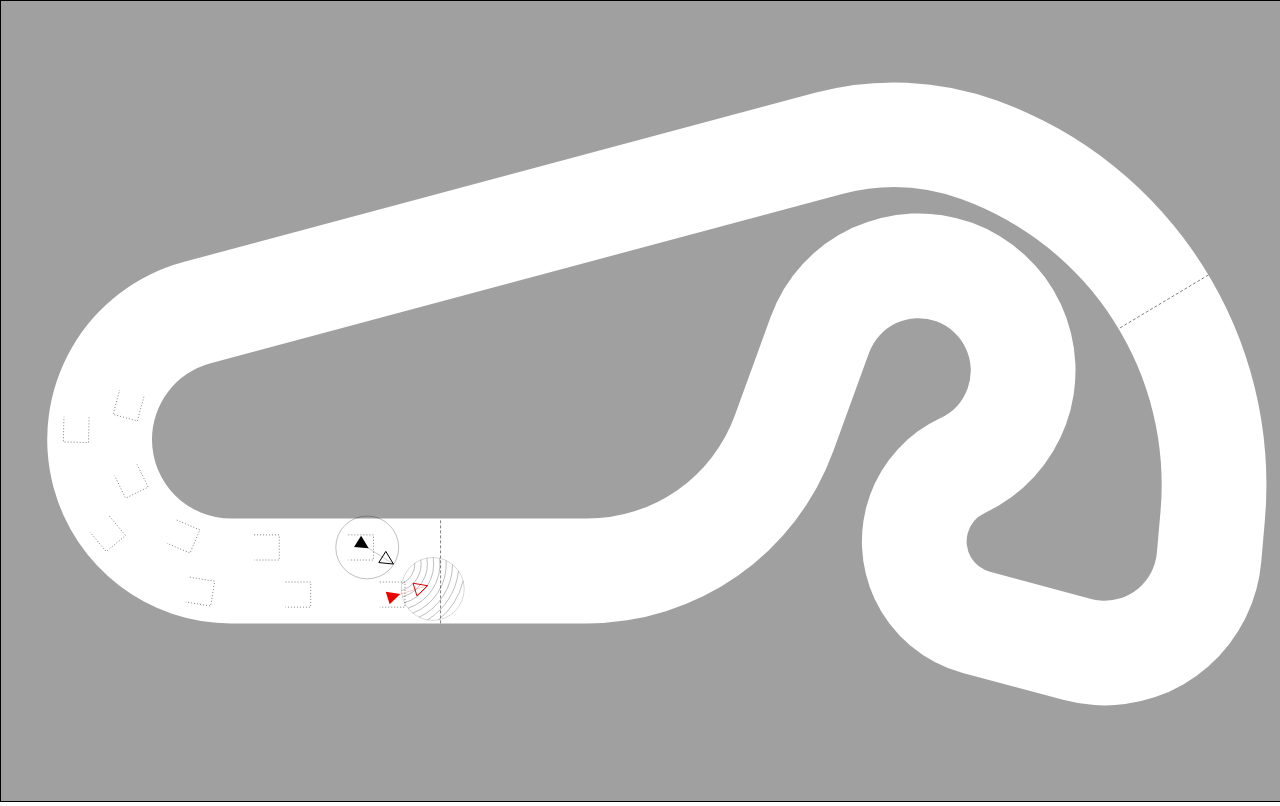
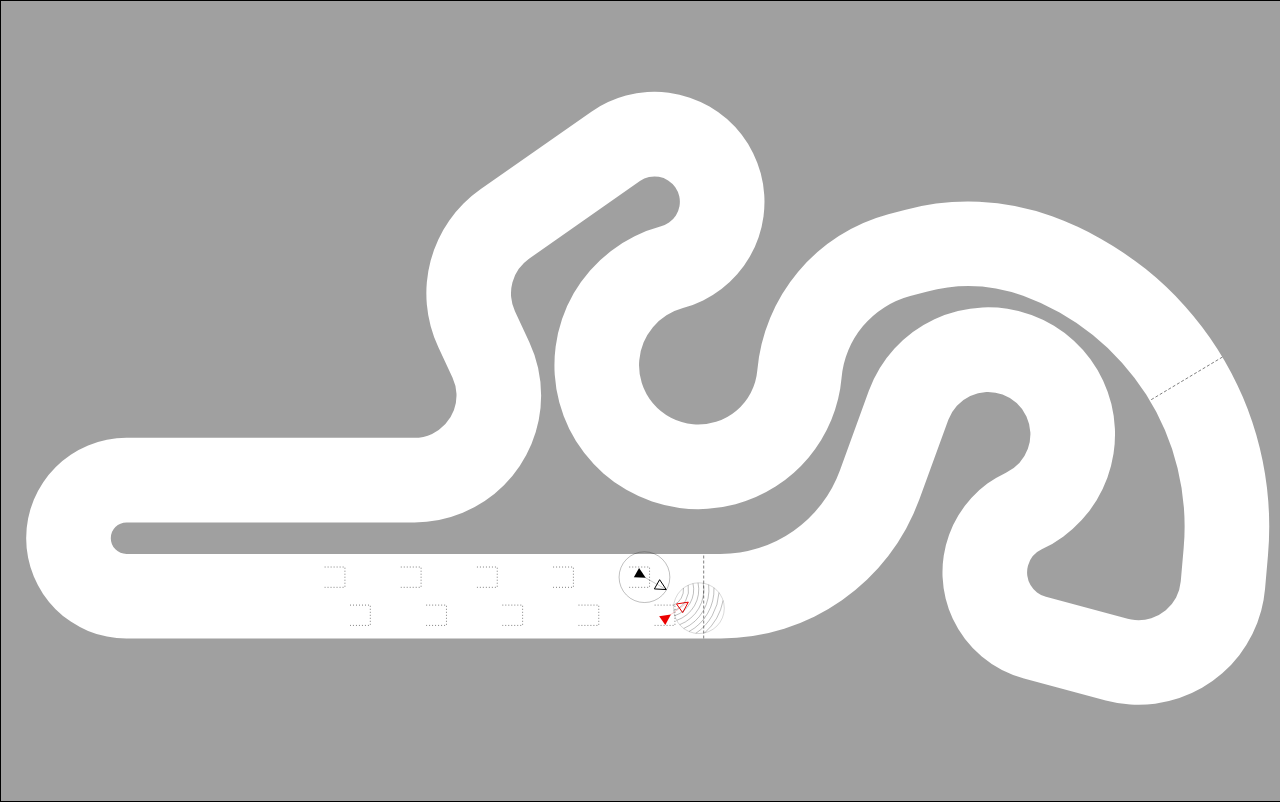
Before and after one commit to popojan/racetrack, a website: page index.html in a window 1280 px wide. Drawn offline with Linux system fonts and the light colour scheme.

Commit message:
motor sounds positioning

```diff
--- a/index.html
+++ b/index.html
@@ -37,8 +37,8 @@
     let view       = new View("canvas");
     let model      = new Model().updates(view);
     let controller = new Controller("body").manipulates(model, view);
-    let track = "T 25 0 100 275 S 170 C -70 100 S 50 C 225 50 C -140 40 S 50 C -100 50 S 20 C -75 170 C -35 120 z G 10 -20 15 P 900 F 100";
-    //let track = "T 25 0 100 275 S 170 C -70 100 S 50 C 225 50 C -140 40 S 50 C -100 50 S 20 C -75 170 C -35 120 S 10 C -70 80 C 90 70 z G 10 -20 15 P 900 F 160";
+    //let track = "T 25 0 100 275 S 170 C -70 100 S 50 C 225 50 C -140 40 S 50 C -100 50 S 20 C -75 170 C -35 120 z G 10 -20 15 P 900 F 100";
+    let track = "T 25 0 100 275 S 170 C -70 100 S 50 C 225 50 C -140 40 S 50 C -100 50 S 20 C -75 170 C -35 120 S 10 C -70 80 C 250 60 C -200 40 S 80 C -80 50 S 20 C 115 50 S 170 z G 10 -20 15 P 900 F 160";
     const urlParams = new URLSearchParams(window.location.search);
     track = (urlParams.get("track")||track);
     let players = (urlParams.get("players")||"1H").split("");
--- a/scripts/controller/controller.js
+++ b/scripts/controller/controller.js
@@ -24,7 +24,7 @@ Controller.prototype.move = function (event) {
 };
 
 Controller.prototype.down = function (event) {
-    this.view.motorSound.context.resume();
+    if(this.view.soundEngine) this.view.soundEngine.context.resume();
     if(!this.ready || this.model.race.players.length < 1
         || this.model.race.ais[this.model.playerToMove] !== null) return;
     this.humanDown = true;
--- a/scripts/model/designer.js
+++ b/scripts/model/designer.js
@@ -194,6 +194,8 @@ function randomDesign(N, w, h) {
                     }*/
             }
             }
+            //design.close();
+    //design.grid(10, 100, 20);
     return design;
 };
 Designer.prototype.bbup = function(x, y) {
--- a/scripts/view/sound.js
+++ b/scripts/view/sound.js
@@ -1,90 +1,92 @@
-let MotorSound = function (context, generator, count) {
-    this.currentFrame = [];
+let AudioEngine = function(context, count) {
     this.context = context;
-    this.speed = [];
-    this.isPlaying = false;
+    this.gainNode = context.createGain();
+    this.gainNode.gain.value = 0.1;
+    this.motorSounds = [];
+    this.generator = new LinearGenerator();
+    for(let i = 0; i < count; ++i) {
+        this.motorSounds.push(new MotorSound(context, this.generator, this.gainNode));
+    }
+}
+
+AudioEngine.prototype.setVolume = function (volume) {
+    this.gainNode.gain.value = volume;
+};
+
+AudioEngine.prototype.start = function () {
+    this.gainNode.connect(this.context.destination);
+};
+
+AudioEngine.prototype.stop = function () {
+    this.gainNode.disconnect(this.context.destination);
+};
+
+AudioEngine.prototype.setRPM = function (i, rpm) {
+    this.motorSounds[i].setRPM(rpm);
+};
+
+AudioEngine.prototype.setPosition = function (i, x, y, dx, dy) {
+    this.motorSounds[i].setPosition(x, y, dx, dy);
+};
+
+AudioEngine.prototype.setListenerPosition = function (x, y, dx, dy) {
+    if(this.context.listener.orientationX) {
+        this.context.listener.orientationX.setValueAtTime(dx, this.context.currentTime);
+        this.context.listener.orientationZ.setValueAtTime(dy, this.context.currentTime);
+
+    }
+    if(this.context.listener.positionX) {
+        this.context.listener.forwardX.setValueAtTime(dx, this.context.currentTime);
+        this.context.listener.forwardZ.setValueAtTime(dy, this.context.currentTime);
+    }
+};
+
+let MotorSound = function (context, generator, targetNode) {
+    this.currentFrame = 0;
+    this.context = context;
+    this.speed = 0.5;
     this.generator = generator;
-    //context.createPanner();
-    // scriptNode to change sound wave on the run
     this.scriptNode = context.createScriptProcessor(1024);
     this.scriptNode.onaudioprocess = this.process.bind(this);
-
-    // gainNode for volume control
-    this.gainNode = context.createGain();
-    this.gainNode.gain.value = 0.5;
-    this.scriptNode.connect(this.gainNode);
-    this.lvolume = [];
-    this.rvolume = [];
-    this.setVolume(0.1);
-    this.regenerate(count);
+    this.panner = context.createPanner();
+    this.panner.refDistance = 30;
+    this.panner.distanceModel = "inverse";
+    this.panner.rolloffFactor = 1;
+    this.scriptNode.connect(this.panner);
+    this.panner.connect(targetNode);
+    this.regenerate();
 
 };
 
-MotorSound.prototype.start = function () {
-    this.gainNode.connect(this.context.destination);
+MotorSound.prototype.regenerate = function () {
+    this.speed = 0.6;
+    this.currentFrame = 0;
+    this.data = this.generator.generate();
 };
 
-MotorSound.prototype.stop = function () {
-    this.gainNode.disconnect(this.context.destination);
+MotorSound.prototype.setRPM = function (rpm) {
+    this.speed = rpm;
 };
 
-MotorSound.prototype.regenerate = function (count) {
-    this.data = [];
-    this.speed = [];
-    this.currentFrame = [];
-    for(let i = 0; i < count; ++i) {
-        this.data.push(this.generator.generate());
-        this.speed.push(0.6);
-        this.currentFrame.push(0);
-        this.lvolume.push(1.0);
-        this.rvolume.push(1.0);
-    }
-};
-
-MotorSound.prototype.setVolume = function (volume) {
-    this.gainNode.gain.value = volume;
-};
-
-MotorSound.prototype.setBalance = function (j, leftVolume, rightVolume) {
-    this.lvolume[j] = leftVolume;
-    this.rvolume[j] = rightVolume;
-};
-
-MotorSound.prototype.setGenerator = function (generator) {
-    this.generator = generator;
-    this.regenerate();
-};
-
-MotorSound.prototype.setSpeed = function (i, speed) {
-    this.speed[i] = speed;
+MotorSound.prototype.setPosition = function (x, y, dx, dy) {
+    this.panner.positionX.linearRampToValueAtTime(x, this.context.currentTime);
+    this.panner.positionZ.linearRampToValueAtTime(y, this.context.currentTime);
 };
 
 MotorSound.prototype.process = function (event) {
-    // this is the output buffer we can fill with new data
     let lchannel = event.outputBuffer.getChannelData(0);
     let rchannel = event.outputBuffer.getChannelData(1);
     let index;
 
     for (let i = 0; i < lchannel.length; ++i) {
-        let lval = 0.0;
-        let rval = 0.0;
-        for(let j = 0; j < this.data.length; ++j) {
-            // skip more data frames on higher speed
-            this.currentFrame[j] += this.speed[j];
-            index = Math.floor(this.currentFrame[j]) % this.data[j].length;
-            let dat = this.data[j][index];
-            lval += this.lvolume[j] * dat;
-            rval += this.rvolume[j] * dat;
-        }
-        lchannel[i] = lval;
-        rchannel[i] = rval;
+        this.currentFrame += this.speed;
+        index = Math.floor(this.currentFrame) % this.data.length;
+        let dat = this.data[index];
+        lchannel[i] = dat;
+        rchannel[i] = dat;
     }
-    for(let j = 0; j < this.data.length; ++j) {
-        this.currentFrame[j] %= this.data[j].length;
-    }
+    this.currentFrame %= this.data.length;
 };
-
-
 
 let LinearGenerator = function () {
     this.dataLength = 1024;
@@ -119,50 +121,18 @@ LinearGenerator.prototype.generate = function () {
     return data;
 };
 
-
-
-let NoiseGenerator = function () {
-    this.dataLength = 4096;
-    this.linearLength = 30;
-    this.smoothness = 3;
-};
-
-NoiseGenerator.prototype.generate = function () {
-    let data = [];
-    let lastValue = 0.5;
-    data.push(lastValue);
-
-    for (let i = 1; i <= this.dataLength-this.linearLength; i++) {
-        lastValue += (Math.random() - 0.5) / this.smoothness;
-        lastValue = Math.min(1, lastValue);
-        lastValue = Math.max(-1, lastValue);
-        data.push(lastValue);
-    }
-
-    // interpolate the last view values
-    let step = (0.5 - lastValue) / this.linearLength;
-    for (let j = 0; j < this.linearLength; j++) {
-        data.push(lastValue + step * j);
-    }
-
-    data.push(0.5);
-    return data;
-};
-
 function initSound(window, count) {
     let AudioContext = window.AudioContext || window.webkitAudioContext;
     if(AudioContext === undefined)
         return undefined;
     let context = new AudioContext();
     let generator = new LinearGenerator();
-    let motorSound = new MotorSound(context, generator, count);
+    let soundEngine = new AudioEngine(context, count);
     window.onload = function () {
         function regenerateSound() {
-            motorSound.regenerate(count);
-            motorSound.start();
+            soundEngine.start();
         }
-
         regenerateSound();
     };
-    return motorSound;
+    return soundEngine;
 }
--- a/scripts/view/view.js
+++ b/scripts/view/view.js
@@ -138,9 +138,10 @@ View.prototype.drawTrajectory = function(t, i,  notAi, moveFrom, moveTo, globalA
     for (let j = moveFrom||0; j < lastMove; ++j) {
         let drawMove = j >= (moveFrom||(lastMove-1)) && j < (moveTo||lastMove);
         let speed = this.drawMove(t, j, drawMove, this.colors[i], globalAlpha, model)
-        if(speed && this.motorSound !== undefined) {
-            this.motorSound.setSpeed(i, speed.speed);
-            this.motorSound.setBalance(i, speed.lvolume, speed.rvolume);
+        if(speed !== undefined && this.soundEngine !== undefined) {
+            //this.soundEngine.setListenerPosition(0, 0, speed.dx, speed.dy);
+            this.soundEngine.setRPM(i, speed.rpm);
+            this.soundEngine.setPosition(i, speed.x, speed.y);
         }
         if(drawMove) globalAlpha *= 0.75;
         if(false) { //j >= (circlesFrom||Infinity) && j< (circlesFrom||-Infinity) ) { // DEBUG
@@ -153,8 +154,8 @@ View.prototype.drawTrajectory = function(t, i,  notAi, moveFrom, moveTo, globalA
 
 View.prototype.render = function(model) {
     //if(!model.track || !model.scale) return;
-    if(this.motorSound === undefined) {
-        this.motorSound = initSound(window, model.race.players.length);
+    if(this.soundEngine === undefined) {
+        this.soundEngine = initSound(window, model.race.players.length);
     }
     this.drawTrack(model.track);
     for (const player of model.race.players) {
@@ -295,6 +296,11 @@ View.prototype.drawMove = function(trajectory, moveNumber, drawMove, color, glob
         this.drawArrow(this.tmp_p0, this.tmp_p1, color, true, true);
     }
     let speedOfSound = undefined;
+    if(drawMove && moveNumber > 0) {
+        getTangentPoint(1.0,
+            this.eax.mov(ret[0]), this.ebx.mov(ret[1]), this.ecx.mov(ret[2]), this.tmp_p0, this.tmp_p1);
+        this.drawArrow(this.tmp_p0, this.tmp_p1, color, false, false);
+    }
     if(trajectory.animationMove ===  moveNumber && moveNumber > 0) {
         getTangentPoint(trajectory.animationMoveFraction,
             this.eax.mov(ret[0]), this.ebx.mov(ret[1]), this.ecx.mov(ret[2]), this.tmp_p0, this.tmp_p1);
@@ -306,35 +312,20 @@ View.prototype.drawMove = function(trajectory, moveNumber, drawMove, color, glob
             this.eax.mov(ret[0]), this.ebx.mov(ret[1]), this.ecx.mov(ret[2]), this.tmp_p0);
         let pv1 = bezierPoint(trajectory.animationMoveFraction - 0.01,
             this.eax.mov(ret[0]), this.ebx.mov(ret[1]), this.ecx.mov(ret[2]), this.tmp_p1);
+        let vx = pv1.x - pv0.x;
+        let vy = pv1.y - pv0.y;
         let speed = distance(pv0, pv1);
         //this.eax.x = 0.33 * this.context.canvas.clientWidth;
         //this.eax.y = this.context.canvas.clientHeight/2;
 
         let ptm = model.race.players[model.playerToMove];
-        let move = ptm.trajectory.bez(ptm.trajectory.animationMove);
+        let move = ptm.trajectory.bez(Math.min(ptm.trajectory.moves.length-1, ptm.trajectory.animationMove));
         let b0 = bezierPoint(ptm.trajectory.animationMoveFraction-0.01,
             this.eax.mov(move[0]), this.ebx.mov(move[1]), this.ecx.mov(move[2]), this.edx);
         let b1 = bezierPoint(ptm.trajectory.animationMoveFraction,
             this.eax.mov(move[0]), this.ebx.mov(move[1]), this.ecx.mov(move[2]), this.tmp_p1);
 
-        let len1 = distance(b0, b1);
-        let len2 = distance(pv0, b1);
-        let cos1 = ((b1.x-b0.x)* (pv0.x-b1.x) + (b1.y-b0.y)* (pv0.y-b1.y))/len1/len2;
-        let cos2 = ((b0.y-b1.y)* (pv0.x-b1.x) + (b1.x-b0.x)* (pv0.y-b1.y))/len1/len2;
-        if(len2 === 0)
-            cos1 = cos2 = 0.0;
-        //let direction = (b0.y-b1.y)*this.tmp_p1.x + (b1.x - b0.x)*this.tmp_p1.y - (b0.y-b1.y)*b0.x - (b1.x - b0.x)*b0.y;
-        let attenuation = 100*100/Math.pow((100+Math.abs(len2)),2);
-        speedOfSound = {speed: speed2rpm(speed),
-            lvolume: Math.abs(1-cos1) * attenuation,
-            rvolume: Math.abs(1-cos2)*attenuation
-        };
-        console.log(cos1,cos2, attenuation);
-    }
-    if(drawMove && moveNumber > 0) {
-        getTangentPoint(1.0,
-            this.eax.mov(ret[0]), this.ebx.mov(ret[1]), this.ecx.mov(ret[2]), this.tmp_p0, this.tmp_p1);
-        this.drawArrow(this.tmp_p0, this.tmp_p1, color, false, false);
+        speedOfSound = {rpm: speed2rpm(speed), x: pv0.x - b1.x, y: pv0.y - b1.y, dx: b1.x - b0.x, dy: b1.y-b0.y};
     }
     ctx.globalAlpha = 1.0;
     return speedOfSound;
```
